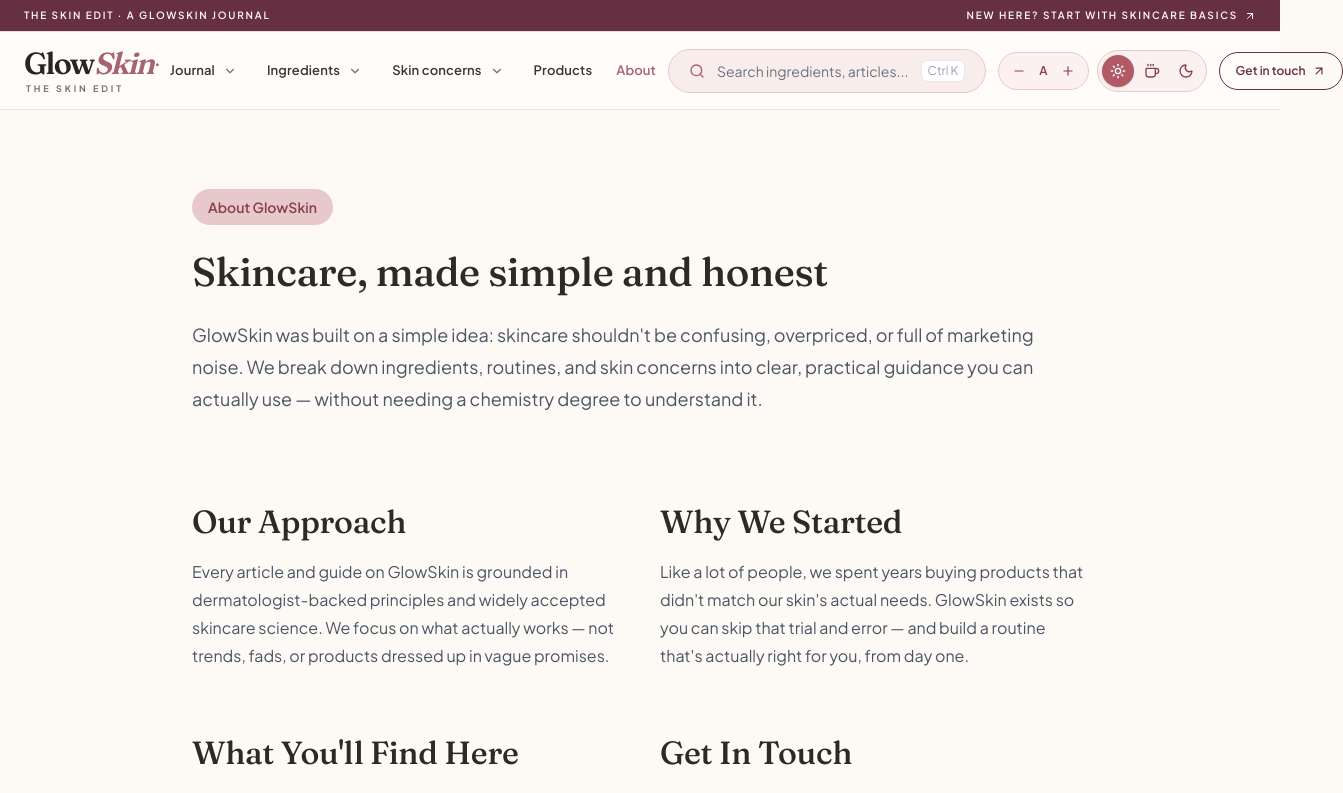
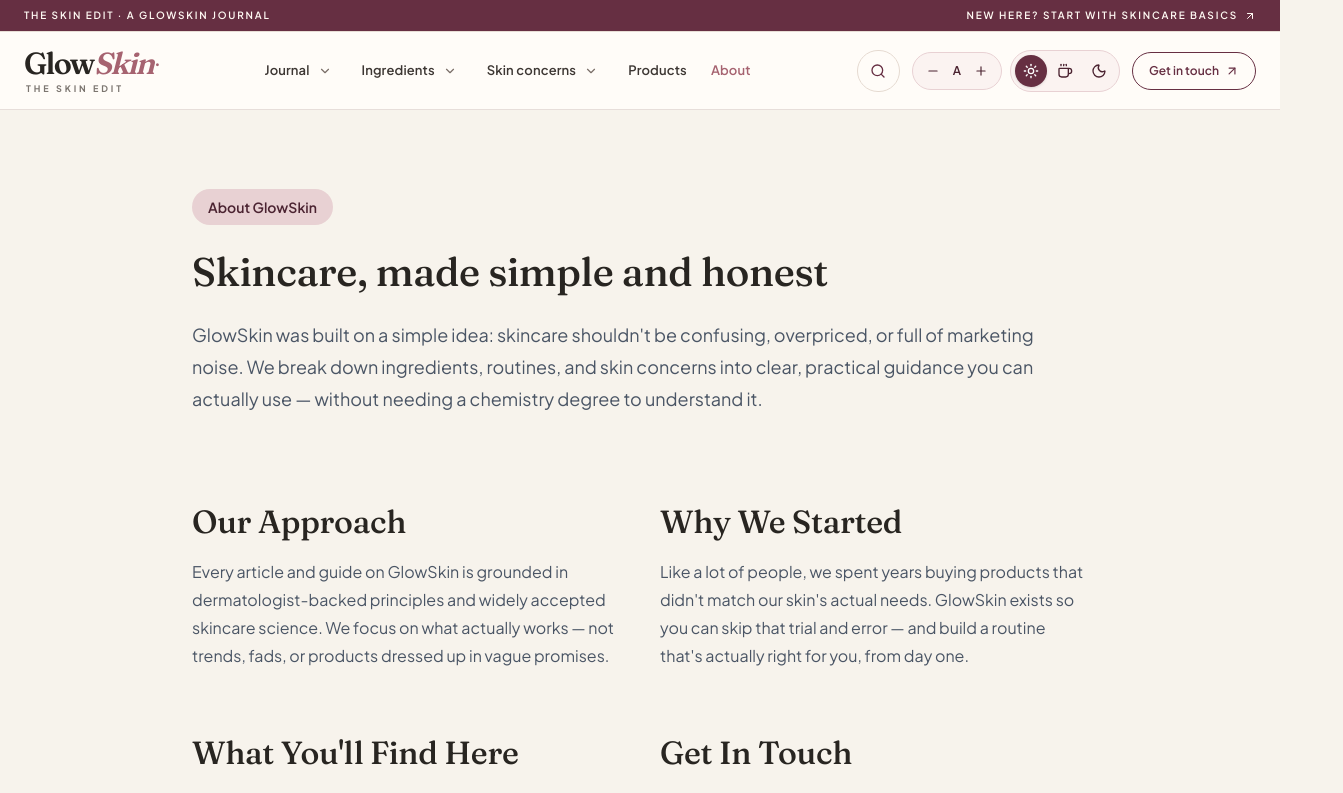
Before and after one commit to education03741-lab/my-website, a Next.js app: page /about in a window 1280 px wide. Shown: the top 793 px of the page, 1343 px wide, since content can reach past the window. Built offline with nearby package versions, Linux system fonts and the light colour scheme.

Commit message:
design: apply consistent plum ivory sage brand tokens and accessible compact search

```diff
--- a/app/globals.css
+++ b/app/globals.css
@@ -3,8 +3,8 @@
 @custom-variant dark (&:where(.dark, .dark *));
 
 :root {
-  --background: #FDF9F4;
-  --foreground: #2D2A26;
+  --background: #F7F3EC;
+  --foreground: #282521;
 }
 
 @theme inline {
@@ -15,16 +15,16 @@
   --font-sans: var(--font-sans);
   --font-heading: var(--font-heading);
 
-  --color-primary: #B15A66;
-  --color-primary-light: #E8C9CB;
-  --color-primary-dark: #8C3F49;
+  --color-primary: #662F42;
+  --color-primary-light: #E8D1D3;
+  --color-primary-dark: #4B2331;
 
-  --color-accent: #6B7D5A;
-  --color-accent-light: #D4DDC7;
-  --color-accent-dark: #4E5D41;
+  --color-accent: #7B8B74;
+  --color-accent-light: #DAE1D5;
+  --color-accent-dark: #52634B;
 
-  --color-cream: #FDF9F4;
-  --color-charcoal: #2D2A26;
+  --color-cream: #F7F3EC;
+  --color-charcoal: #282521;
 }
 
 .dark {
@@ -134,3 +134,36 @@
 #google_translate_element {
   line-height: normal;
 }
+
+/* Editorial header search button: compact at all viewports, modal remains unchanged. */
+.gs-nav-search > button {
+  display: flex;
+  width: 2.65rem;
+  height: 2.65rem;
+  padding: 0;
+  align-items: center;
+  justify-content: center;
+  border: 1px solid #E5DAD0;
+  background: transparent;
+  color: #662F42;
+  box-shadow: none;
+}
+
+.gs-nav-search > button > span {
+  display: none;
+}
+
+.gs-nav-search > button:hover {
+  background: #F0E8E1;
+}
+
+.gs-nav-search > button:focus-visible {
+  outline: 2px solid #662F42;
+  outline-offset: 3px;
+}
+
+@media (prefers-reduced-motion: reduce) {
+  html {
+    scroll-behavior: auto;
+  }
+}
```
